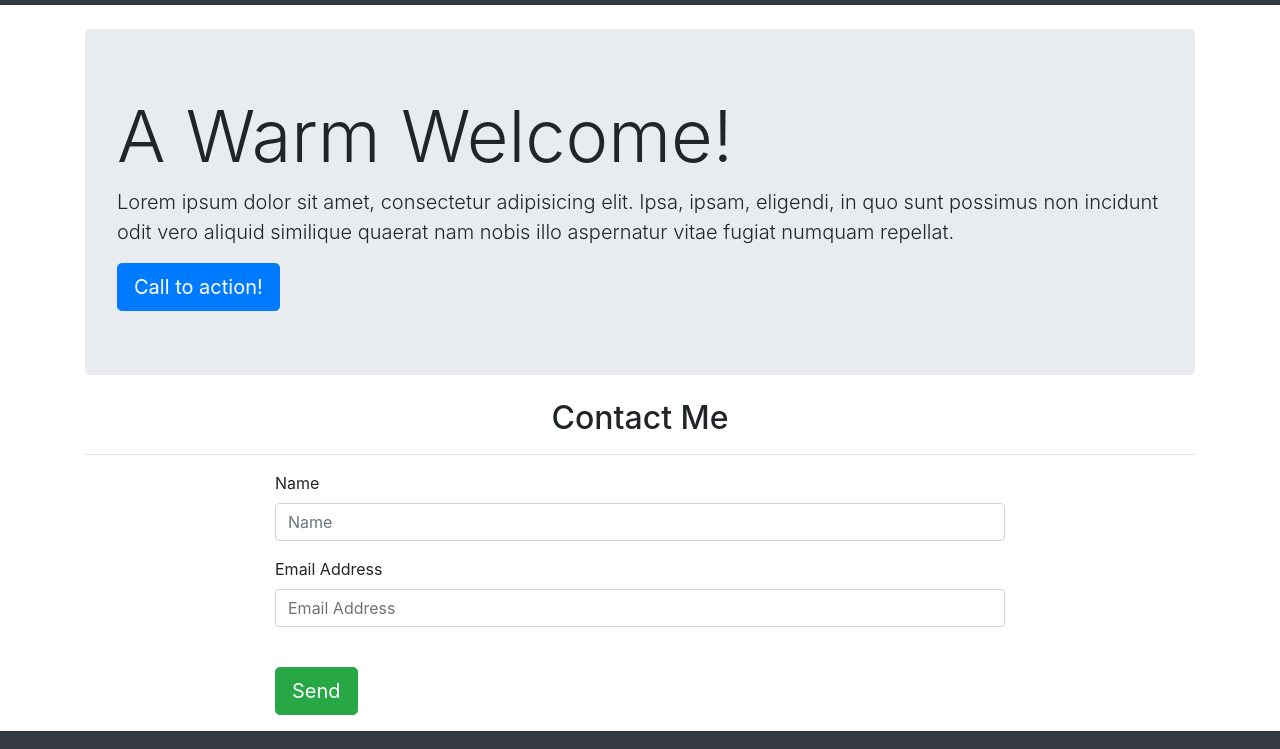
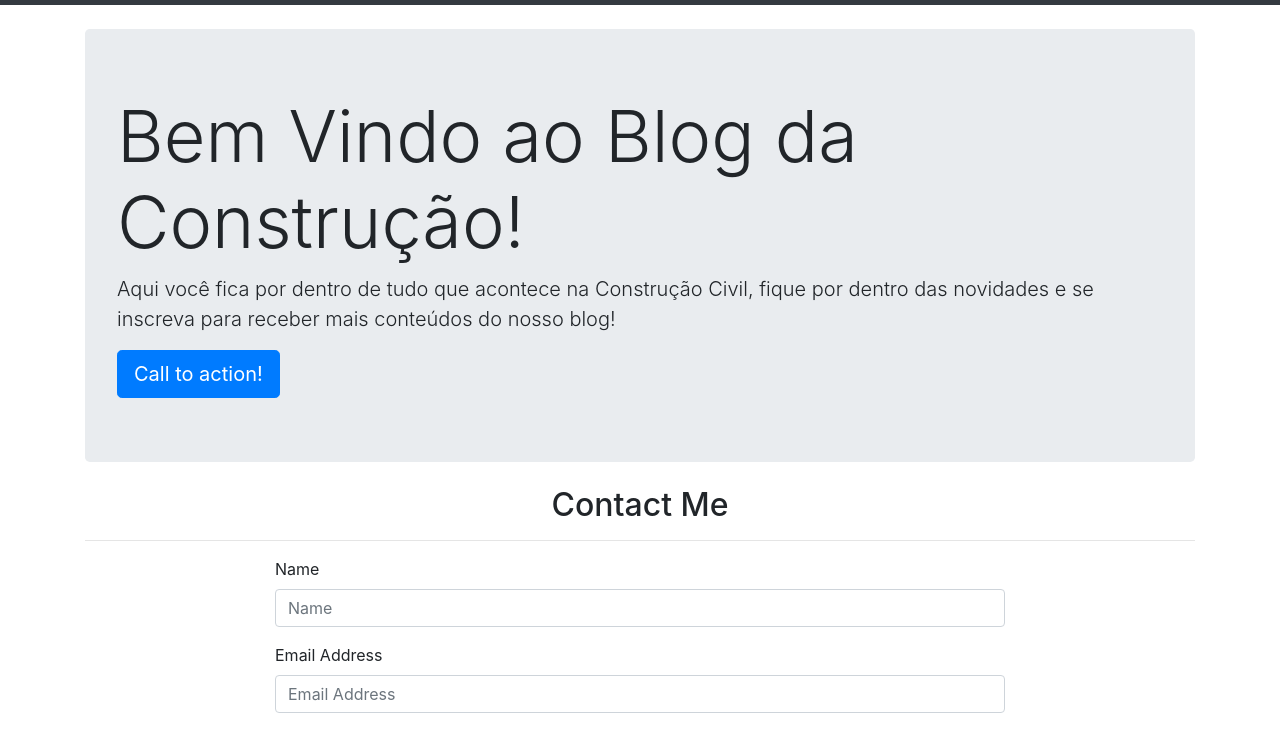
Before and after one commit to gmreis/gama_blog_frontend, a website: page app/index.html in a window 1280 px wide. Shown: the part 51-800 px from the top of the page. Drawn offline with nearby package versions, Linux system fonts and the light colour scheme; some packages are replaced by stand-ins of ours; no server answers.

Commit message:
Update home-page.template.html

```diff
--- a/app/home-page/home-page.template.html
+++ b/app/home-page/home-page.template.html
@@ -1,7 +1,7 @@
  <!-- Jumbotron Header -->
     <header class="jumbotron my-4">
-        <h1 class="display-3">A Warm Welcome!</h1>
-        <p class="lead">Lorem ipsum dolor sit amet, consectetur adipisicing elit. Ipsa, ipsam, eligendi, in quo sunt possimus non incidunt odit vero aliquid similique quaerat nam nobis illo aspernatur vitae fugiat numquam repellat.</p>
+        <h1 class="display-3">Bem Vindo ao Blog da Construção!</h1>
+        <p class="lead">Aqui você fica por dentro de tudo que acontece na Construção Civil, fique por dentro das novidades e se inscreva para receber mais conteúdos do nosso blog!</p>
         <a href="#!contato" class="btn btn-primary btn-lg">Call to action!</a>
     </header>
 
```
